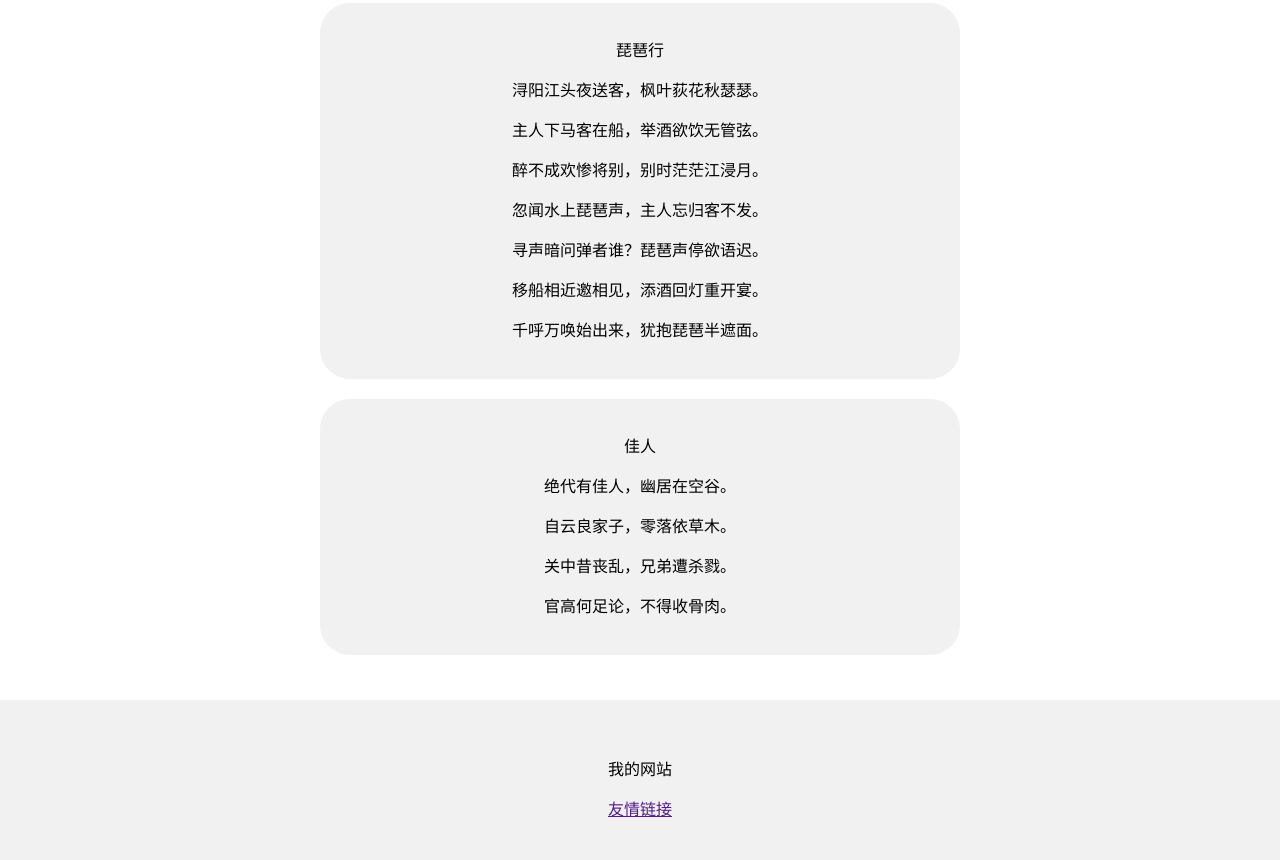
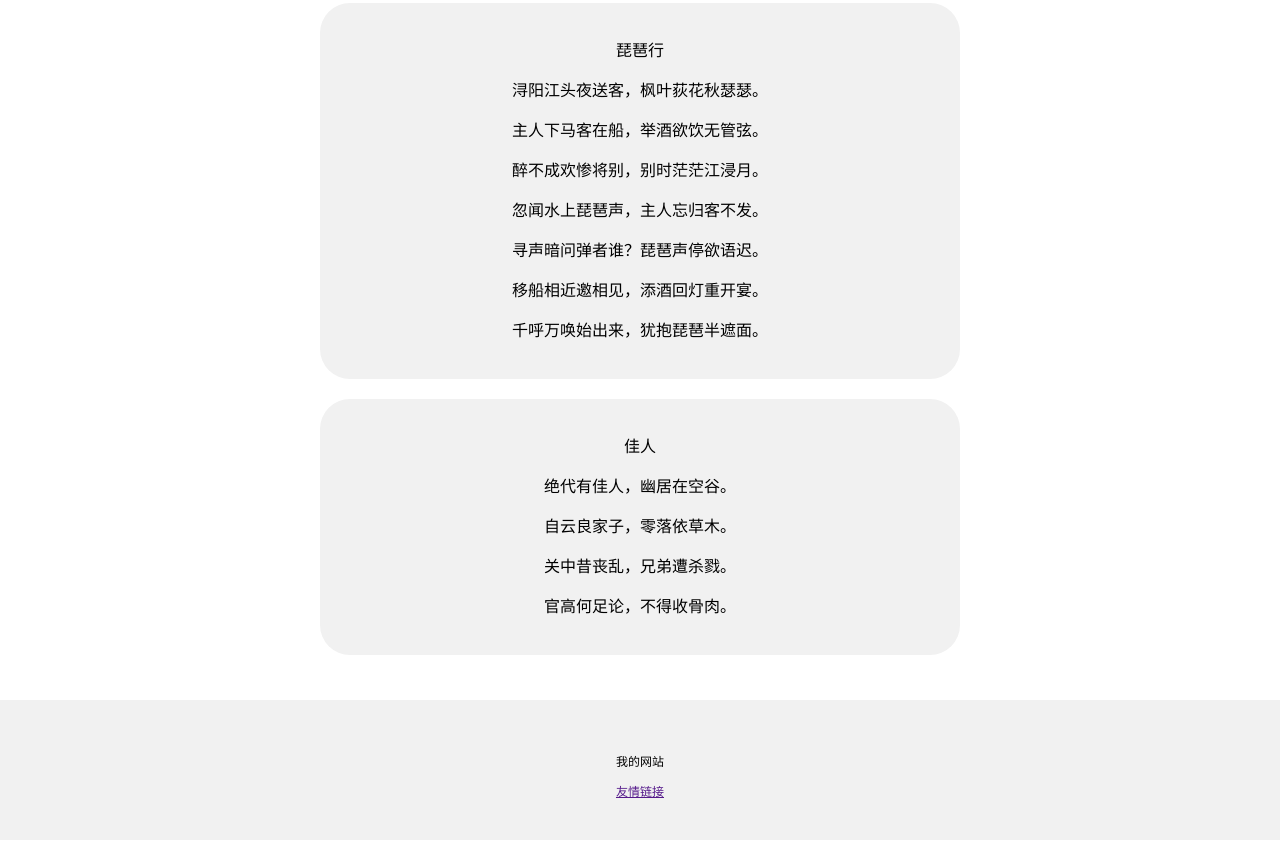
Before and after one commit to YangYue2022/my-website, a plain HTML site: page index.html in a window 1280 px wide. Shown: the part 270-1130 px from the top of the page. Drawn offline with Linux system fonts and the light colour scheme.

Commit message:
Update index.html

```diff
--- a/index.html
+++ b/index.html
@@ -61,7 +61,7 @@
       background-color: #f1f1f1;
       text-align: center;
       padding:40px;
-      font-size:"12px";
+      font-size: 12px;
     ">
     <p>我的网站</p>
     <a href="">友情链接</a>
```
